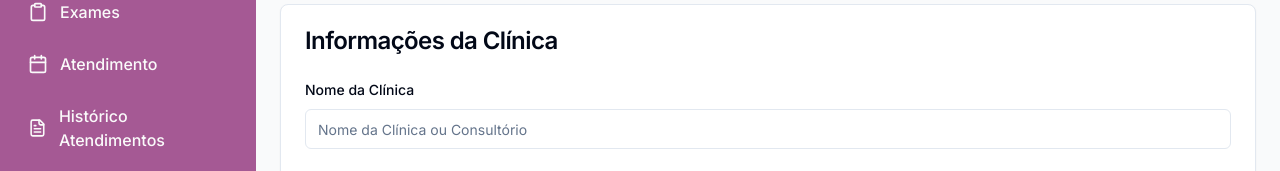
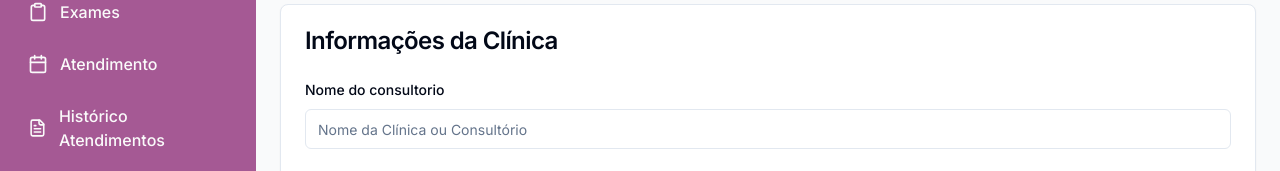
Before and after one commit to jerime10/pronto-jr-digital, a React (Vite) app: page /configuracoes in a window 1280 px wide. Shown: the part 257-428 px from the top of the page. Built offline with nearby package versions, Linux system fonts and the light colour scheme; no server answers; the database is empty; sample sign-in values are in the browser's storage.

Commit message:
Code edited in Lovable Code Editor

```diff
--- a/src/pages/admin/ClinicInfoSettings.tsx
+++ b/src/pages/admin/ClinicInfoSettings.tsx
@@ -56,7 +56,7 @@ const ClinicInfoSettings: React.FC = () => {
       <CardContent>
         <form onSubmit={handleSubmit} className="space-y-4">
           <div className="space-y-2">
-            <Label htmlFor="clinicName">Nome da Clínica</Label>
+            <Label htmlFor="clinicName">Nome do consultorio</Label>
             <Input
               id="clinicName"
               name="clinicName"
```
